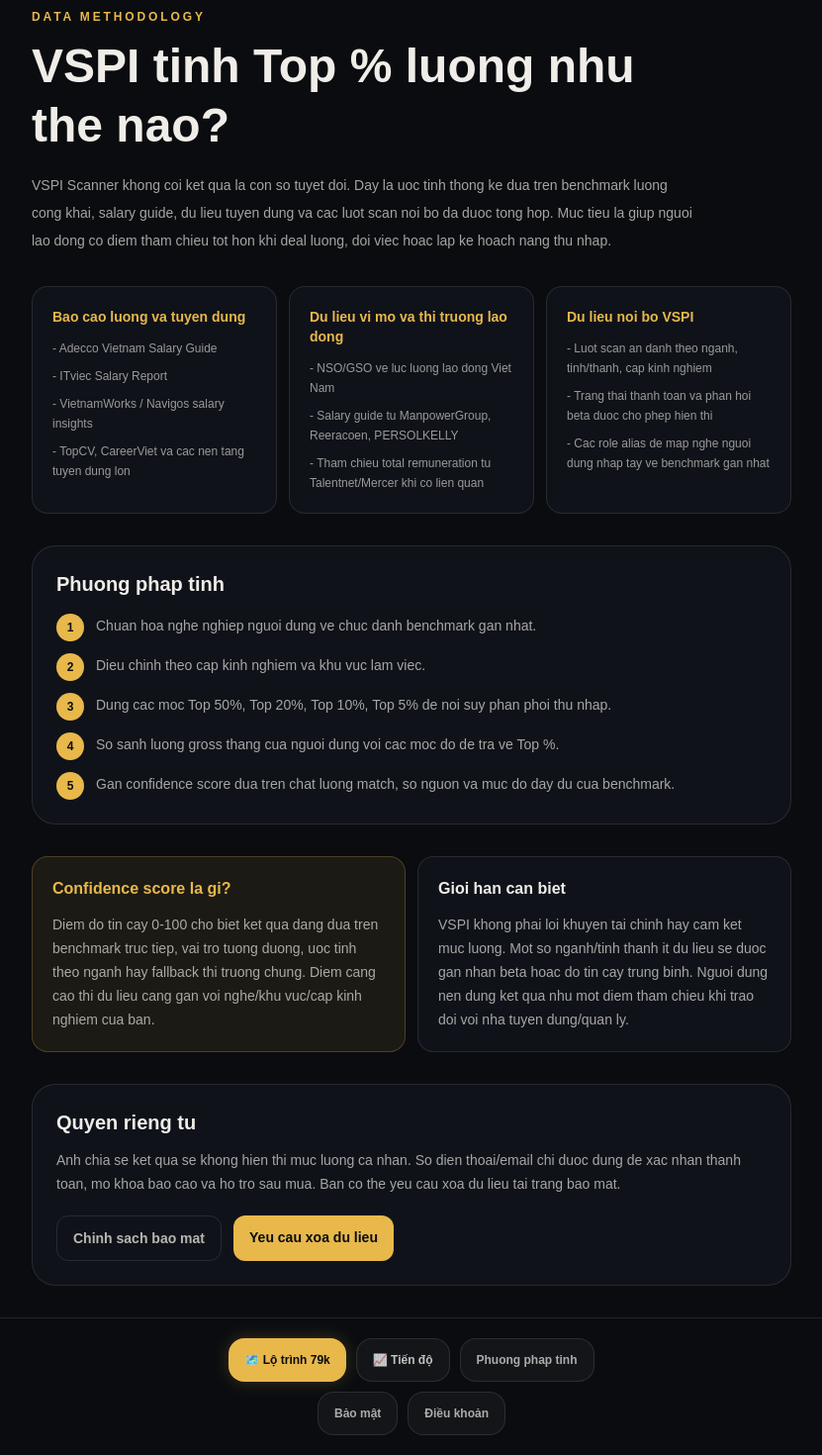
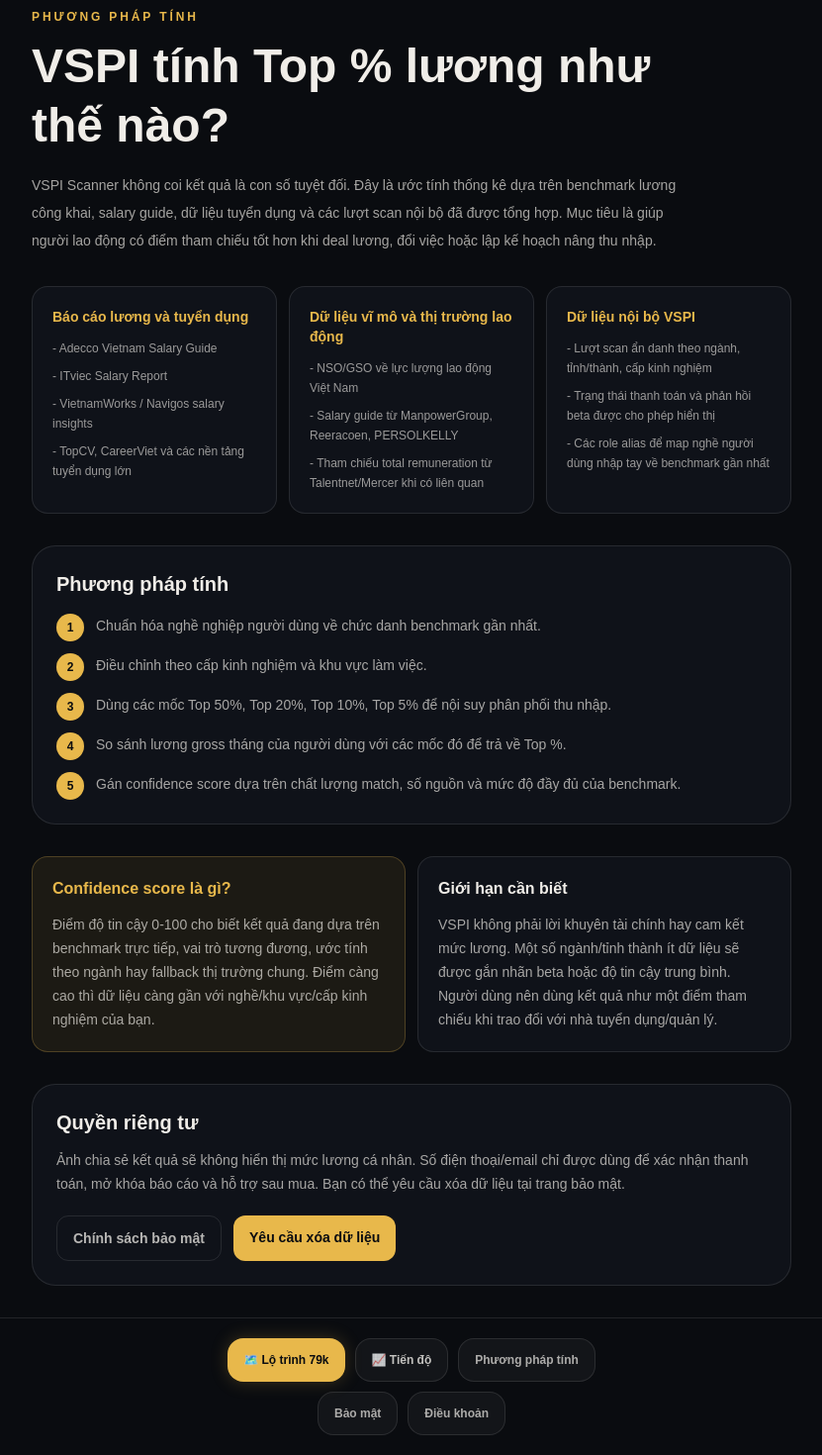
Before and after one commit to Venn2006/top-percent-scanner, a Next.js app: page /methodology in a window 1280 px wide. Shown: the part 79-1549 px from the top of the page at 99% size, without its empty margins (224-1055 px from the left). Built offline with nearby package versions, Linux system fonts and the light colour scheme.

Commit message:
Fix progress lookup and Vietnamese methodology copy

```diff
--- a/app/layout.tsx
+++ b/app/layout.tsx
@@ -65,7 +65,7 @@ export default function RootLayout({
               href="/methodology"
               className="inline-flex min-h-11 items-center justify-center rounded-2xl border border-white/10 bg-white/[0.04] px-4 py-3 text-[#f0ede8]/70 transition-all hover:-translate-y-0.5 hover:border-[#e8b84b]/40 hover:text-[#e8b84b] active:scale-95"
             >
-              Phuong phap tinh
+              Phương pháp tính
             </Link>
             <Link
               href="/privacy"
--- a/app/methodology/page.tsx
+++ b/app/methodology/page.tsx
@@ -2,44 +2,44 @@ import type { Metadata } from 'next';
 import Link from 'next/link';
 
 export const metadata: Metadata = {
-  title: 'Nguon du lieu va phuong phap tinh - VSPI Scanner',
-  description: 'Cach VSPI Scanner uoc tinh percentile thu nhap, nguon benchmark luong va do tin cay du lieu.',
+  title: 'Nguồn dữ liệu và phương pháp tính - VSPI Scanner',
+  description: 'Cách VSPI Scanner ước tính percentile thu nhập, nguồn benchmark lương và độ tin cậy dữ liệu.',
 };
 
 const sourceGroups = [
   {
-    title: 'Bao cao luong va tuyen dung',
+    title: 'Báo cáo lương và tuyển dụng',
     items: [
       'Adecco Vietnam Salary Guide',
       'ITviec Salary Report',
       'VietnamWorks / Navigos salary insights',
-      'TopCV, CareerViet va cac nen tang tuyen dung lon',
+      'TopCV, CareerViet và các nền tảng tuyển dụng lớn',
     ],
   },
   {
-    title: 'Du lieu vi mo va thi truong lao dong',
+    title: 'Dữ liệu vĩ mô và thị trường lao động',
     items: [
-      'NSO/GSO ve luc luong lao dong Viet Nam',
-      'Salary guide tu ManpowerGroup, Reeracoen, PERSOLKELLY',
-      'Tham chieu total remuneration tu Talentnet/Mercer khi co lien quan',
+      'NSO/GSO về lực lượng lao động Việt Nam',
+      'Salary guide từ ManpowerGroup, Reeracoen, PERSOLKELLY',
+      'Tham chiếu total remuneration từ Talentnet/Mercer khi có liên quan',
     ],
   },
   {
-    title: 'Du lieu noi bo VSPI',
+    title: 'Dữ liệu nội bộ VSPI',
     items: [
-      'Luot scan an danh theo nganh, tinh/thanh, cap kinh nghiem',
-      'Trang thai thanh toan va phan hoi beta duoc cho phep hien thi',
-      'Cac role alias de map nghe nguoi dung nhap tay ve benchmark gan nhat',
+      'Lượt scan ẩn danh theo ngành, tỉnh/thành, cấp kinh nghiệm',
+      'Trạng thái thanh toán và phản hồi beta được cho phép hiển thị',
+      'Các role alias để map nghề người dùng nhập tay về benchmark gần nhất',
     ],
   },
 ];
 
 const methodSteps = [
-  'Chuan hoa nghe nghiep nguoi dung ve chuc danh benchmark gan nhat.',
-  'Dieu chinh theo cap kinh nghiem va khu vuc lam viec.',
-  'Dung cac moc Top 50%, Top 20%, Top 10%, Top 5% de noi suy phan phoi thu nhap.',
-  'So sanh luong gross thang cua nguoi dung voi cac moc do de tra ve Top %.',
-  'Gan confidence score dua tren chat luong match, so nguon va muc do day du cua benchmark.',
+  'Chuẩn hóa nghề nghiệp người dùng về chức danh benchmark gần nhất.',
+  'Điều chỉnh theo cấp kinh nghiệm và khu vực làm việc.',
+  'Dùng các mốc Top 50%, Top 20%, Top 10%, Top 5% để nội suy phân phối thu nhập.',
+  'So sánh lương gross tháng của người dùng với các mốc đó để trả về Top %.',
+  'Gán confidence score dựa trên chất lượng match, số nguồn và mức độ đầy đủ của benchmark.',
 ];
 
 export default function MethodologyPage() {
@@ -47,21 +47,21 @@ export default function MethodologyPage() {
     <main className="min-h-screen bg-[#0a0c10] px-4 py-8 text-[#f0ede8]">
       <div className="mx-auto max-w-3xl">
         <Link href="/" className="text-sm font-bold text-[#e8b84b] hover:text-[#f0ede8]">
-          Quay lai VSPI Scanner
+          Quay lại VSPI Scanner
         </Link>
 
         <section className="py-8">
           <p className="mb-3 text-xs font-black uppercase tracking-[0.24em] text-[#e8b84b]">
-            Data methodology
+            Phương pháp tính
           </p>
           <h1 className="max-w-2xl text-3xl font-black leading-tight md:text-5xl">
-            VSPI tinh Top % luong nhu the nao?
+            VSPI tính Top % lương như thế nào?
           </h1>
           <p className="mt-4 max-w-2xl text-sm leading-7 text-[#f0ede8]/68">
-            VSPI Scanner khong coi ket qua la con so tuyet doi. Day la uoc tinh thong ke dua tren
-            benchmark luong cong khai, salary guide, du lieu tuyen dung va cac luot scan noi bo da
-            duoc tong hop. Muc tieu la giup nguoi lao dong co diem tham chieu tot hon khi deal luong,
-            doi viec hoac lap ke hoach nang thu nhap.
+            VSPI Scanner không coi kết quả là con số tuyệt đối. Đây là ước tính thống kê dựa trên
+            benchmark lương công khai, salary guide, dữ liệu tuyển dụng và các lượt scan nội bộ đã
+            được tổng hợp. Mục tiêu là giúp người lao động có điểm tham chiếu tốt hơn khi deal lương,
+            đổi việc hoặc lập kế hoạch nâng thu nhập.
           </p>
         </section>
 
@@ -77,7 +77,7 @@ export default function MethodologyPage() {
         </section>
 
         <section className="mt-8 rounded-3xl border border-white/10 bg-[#0f1219] p-6">
-          <h2 className="text-xl font-black text-[#f0ede8]">Phuong phap tinh</h2>
+          <h2 className="text-xl font-black text-[#f0ede8]">Phương pháp tính</h2>
           <ol className="mt-4 space-y-3 text-sm leading-6 text-[#f0ede8]/68">
             {methodSteps.map((step, index) => (
               <li key={step} className="flex gap-3">
@@ -92,36 +92,36 @@ export default function MethodologyPage() {
 
         <section className="mt-8 grid gap-3 md:grid-cols-2">
           <div className="rounded-2xl border border-[#e8b84b]/25 bg-[#e8b84b]/8 p-5">
-            <h2 className="text-base font-black text-[#e8b84b]">Confidence score la gi?</h2>
+            <h2 className="text-base font-black text-[#e8b84b]">Confidence score là gì?</h2>
             <p className="mt-3 text-sm leading-6 text-[#f0ede8]/68">
-              Diem do tin cay 0-100 cho biet ket qua dang dua tren benchmark truc tiep, vai tro
-              tuong duong, uoc tinh theo nganh hay fallback thi truong chung. Diem cang cao thi
-              du lieu cang gan voi nghe/khu vuc/cap kinh nghiem cua ban.
+              Điểm độ tin cậy 0-100 cho biết kết quả đang dựa trên benchmark trực tiếp, vai trò
+              tương đương, ước tính theo ngành hay fallback thị trường chung. Điểm càng cao thì
+              dữ liệu càng gần với nghề/khu vực/cấp kinh nghiệm của bạn.
             </p>
           </div>
           <div className="rounded-2xl border border-white/10 bg-[#0f1219] p-5">
-            <h2 className="text-base font-black text-[#f0ede8]">Gioi han can biet</h2>
+            <h2 className="text-base font-black text-[#f0ede8]">Giới hạn cần biết</h2>
             <p className="mt-3 text-sm leading-6 text-[#f0ede8]/68">
-              VSPI khong phai loi khuyen tai chinh hay cam ket muc luong. Mot so nganh/tinh thanh
-              it du lieu se duoc gan nhan beta hoac do tin cay trung binh. Nguoi dung nen dung ket
-              qua nhu mot diem tham chieu khi trao doi voi nha tuyen dung/quan ly.
+              VSPI không phải lời khuyên tài chính hay cam kết mức lương. Một số ngành/tỉnh thành
+              ít dữ liệu sẽ được gắn nhãn beta hoặc độ tin cậy trung bình. Người dùng nên dùng kết
+              quả như một điểm tham chiếu khi trao đổi với nhà tuyển dụng/quản lý.
             </p>
           </div>
         </section>
 
         <section className="mt-8 rounded-3xl border border-white/10 bg-[#0f1219] p-6">
-          <h2 className="text-xl font-black text-[#f0ede8]">Quyen rieng tu</h2>
+          <h2 className="text-xl font-black text-[#f0ede8]">Quyền riêng tư</h2>
           <p className="mt-3 text-sm leading-6 text-[#f0ede8]/68">
-            Anh chia se ket qua se khong hien thi muc luong ca nhan. So dien thoai/email chi duoc
-            dung de xac nhan thanh toan, mo khoa bao cao va ho tro sau mua. Ban co the yeu cau xoa
-            du lieu tai trang bao mat.
+            Ảnh chia sẻ kết quả sẽ không hiển thị mức lương cá nhân. Số điện thoại/email chỉ được
+            dùng để xác nhận thanh toán, mở khóa báo cáo và hỗ trợ sau mua. Bạn có thể yêu cầu xóa
+            dữ liệu tại trang bảo mật.
           </p>
           <div className="mt-5 flex flex-wrap gap-3">
             <Link href="/privacy" className="rounded-xl border border-white/10 px-4 py-3 text-sm font-bold text-[#f0ede8]/75 hover:border-[#e8b84b]/40 hover:text-[#e8b84b]">
-              Chinh sach bao mat
+              Chính sách bảo mật
             </Link>
             <Link href="/privacy/delete" className="rounded-xl bg-[#e8b84b] px-4 py-3 text-sm font-black text-[#0a0c10] hover:bg-[#f0c84b]">
-              Yeu cau xoa du lieu
+              Yêu cầu xóa dữ liệu
             </Link>
           </div>
         </section>
```
Also changed, not shown: app/my-progress/page.tsx (+60 -3 lines).
